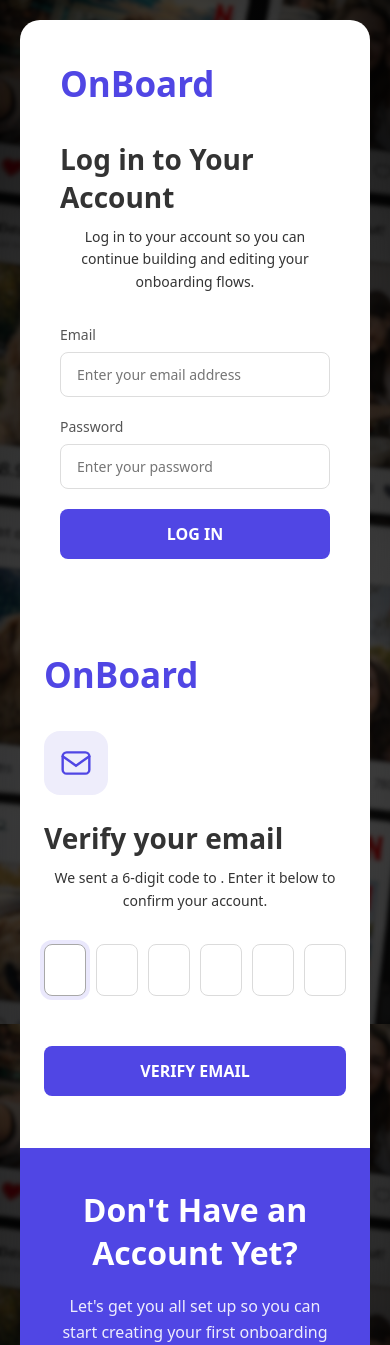
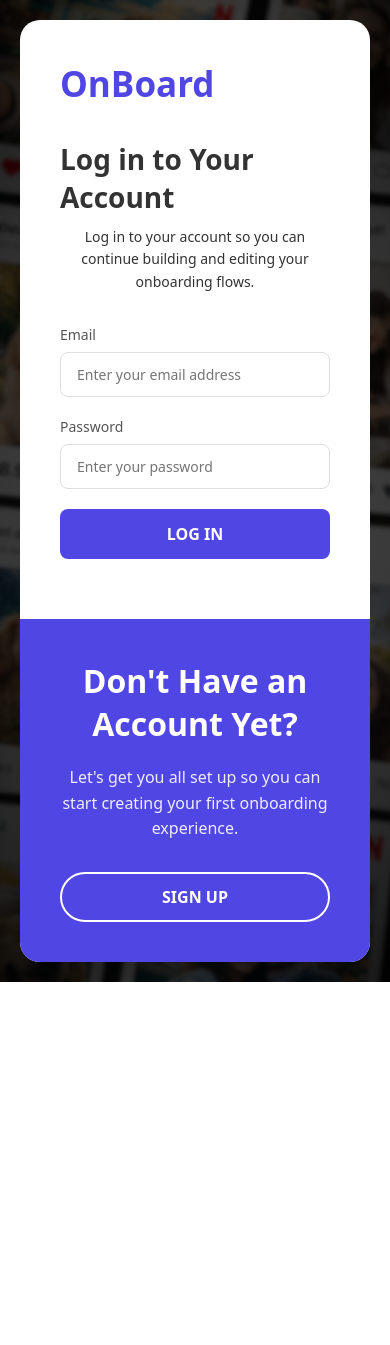
Before and after one commit to imdigvijaysingh/onboard-frontend, a React (Vite) app: page / in a window 390 px wide. Shown: the top 1345 px of the page. After the commit the page ends 982 px from the top, so only its background shows below. Built offline with nearby package versions, Linux system fonts and the light colour scheme.

Commit message:
OTP UI Bug Fixed

```diff
--- a/src/styles/Authentication.css
+++ b/src/styles/Authentication.css
@@ -227,7 +227,8 @@
     min-height: auto;
   }
 
-  .auth-panel {
+  .login-panel,
+  .signup-panel {
     width: 100% !important;
     position: relative !important;
     transform: none !important;
@@ -236,6 +237,10 @@
 
   .login-panel.inactive,
   .signup-panel.inactive {
+    display: none;
+  }
+
+  .otp-panel.inactive {
     display: none;
   }
 
@@ -426,10 +431,11 @@
 }
 
 @media (max-width: 768px) {
-  .otp-panel {
+  .otp-panel.active {
     padding: 32px 24px;
     position: relative;
     transform: none;
+    inset: auto;
   }
 
   .otp-box {
```
